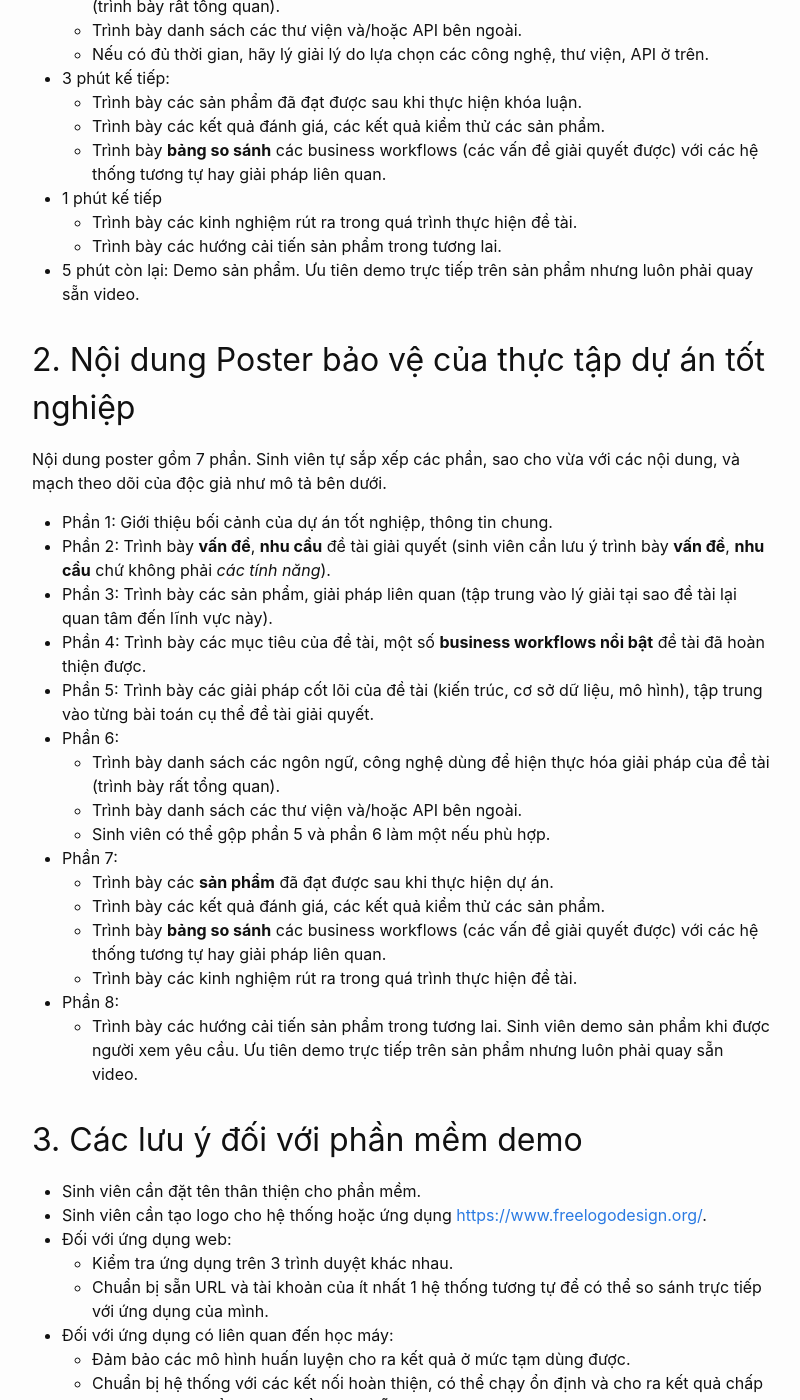
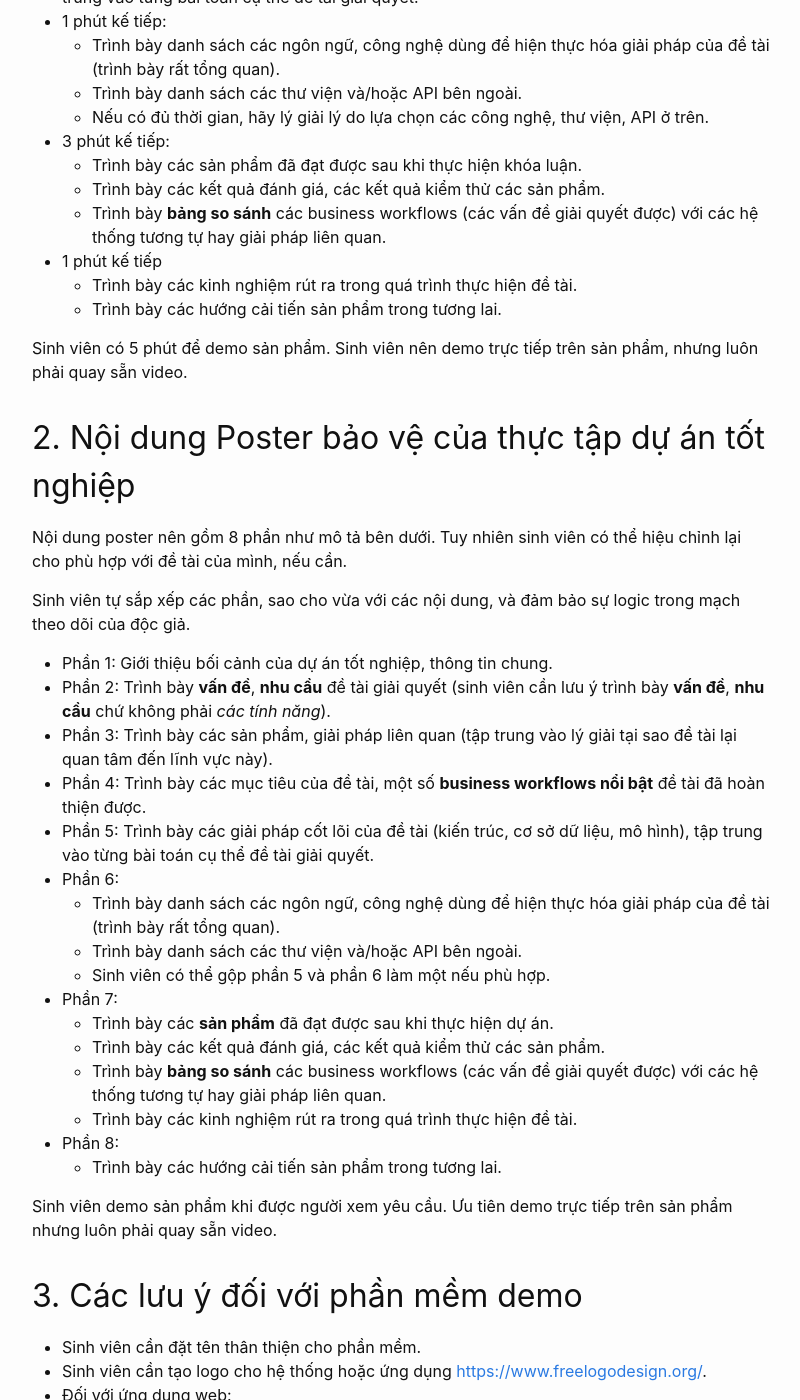
Before and after one commit to ngohuybien/ngohuybien.github.io, a Jekyll site: the page built from _posts/2024-05-17-graduation-thesis-defense.md, in a window 1280 px wide and 1400 px high, scrolled down 762 px. Shown: the whole window, without its empty margins (238-1038 px from the left). Built offline with Jekyll 4.4.1, drawn with Linux system fonts in a browser that asks for light colours; some of the changed text lies outside the part shown.

Commit message:
Update 2024-05-17-graduation-thesis-defense.md

```diff
--- a/_posts/2024-05-17-graduation-thesis-defense.md
+++ b/_posts/2024-05-17-graduation-thesis-defense.md
@@ -9,6 +9,9 @@
 _Tài liệu hướng dẫn chuẩn bị Slides và phần mềm để demo trong buổi bảo vệ khóa luận hoặc thực tập dự án tốt nghiệp do giảng viên Ngô Huy Biên hướng dẫn._
 
 ## 1. Nội dung Slides bảo vệ của khóa luận tốt nghiệp
+
+Nội dung Slides nên theo thứ tự bên dưới. Tuy nhiên sinh viên có thể hiệu chỉnh lại cho phù hợp với đề tài của mình, nếu cần.
+
 * 1 phút đầu: Giới thiệu bối cảnh của khóa luận, thông tin chung, nội dung dự định trình bày.
 * 1 phút kế tiếp: Trình bày **vấn đề**, **nhu cầu** đề tài giải quyết (sinh viên cần lưu ý trình bày **vấn đề**, **nhu cầu** chứ không phải _các tính năng_).
 * 2 phút kế tiếp: Trình bày các sản phẩm, giải pháp liên quan (tập trung vào lý giải tại sao đề tài lại quan tâm đến lĩnh vực này).
@@ -25,11 +28,15 @@
 * 1 phút kế tiếp
     * Trình bày các kinh nghiệm rút ra trong quá trình thực hiện đề tài.
     * Trình bày các hướng cải tiến sản phẩm trong tương lai.
-* 5 phút còn lại: Demo sản phẩm. Ưu tiên demo trực tiếp trên sản phẩm nhưng luôn phải quay sẵn video.
+
+Sinh viên có 5 phút để demo sản phẩm. Sinh viên nên demo trực tiếp trên sản phẩm, nhưng luôn phải quay sẵn video.
 
 ## 2. Nội dung Poster bảo vệ của thực tập dự án tốt nghiệp
 
-Nội dung poster gồm 7 phần. Sinh viên tự sắp xếp các phần, sao cho vừa với các nội dung, và mạch theo dõi của độc giả như mô tả bên dưới.
+Nội dung poster nên gồm 8 phần như mô tả bên dưới. Tuy nhiên sinh viên có thể hiệu chỉnh lại cho phù hợp với đề tài của mình, nếu cần.
+
+Sinh viên tự sắp xếp các phần, sao cho vừa với các nội dung, và đảm bảo sự logic trong mạch theo dõi của độc giả.
+
 * Phần 1: Giới thiệu bối cảnh của dự án tốt nghiệp, thông tin chung.
 * Phần 2: Trình bày **vấn đề**, **nhu cầu** đề tài giải quyết (sinh viên cần lưu ý trình bày **vấn đề**, **nhu cầu** chứ không phải _các tính năng_).
 * Phần 3: Trình bày các sản phẩm, giải pháp liên quan (tập trung vào lý giải tại sao đề tài lại quan tâm đến lĩnh vực này).
@@ -46,6 +53,7 @@
     * Trình bày các kinh nghiệm rút ra trong quá trình thực hiện đề tài.
 * Phần 8:
     * Trình bày các hướng cải tiến sản phẩm trong tương lai.
+
 Sinh viên demo sản phẩm khi được người xem yêu cầu. Ưu tiên demo trực tiếp trên sản phẩm nhưng luôn phải quay sẵn video.
 
 ## 3. Các lưu ý đối với phần mềm demo
```
